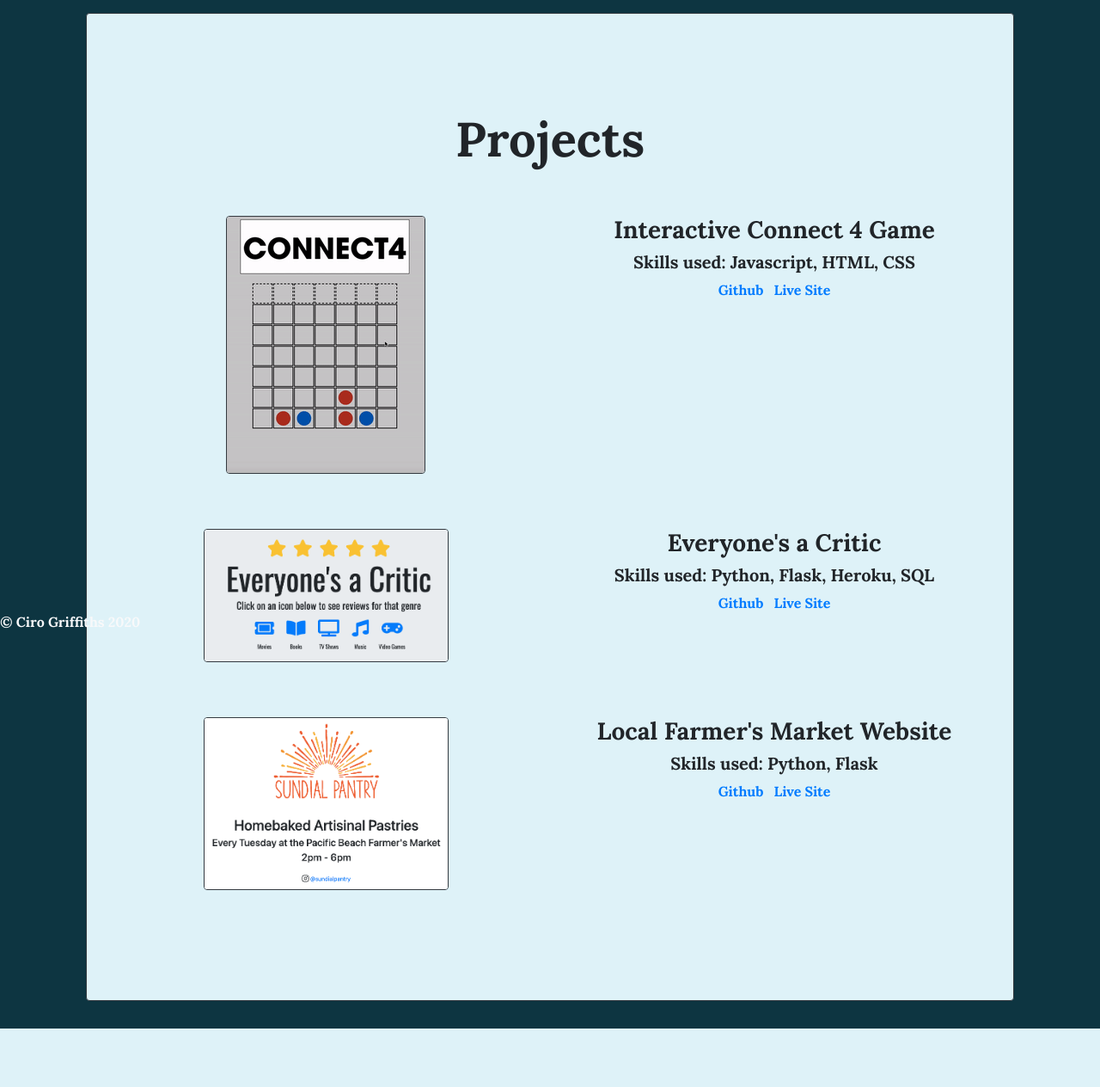
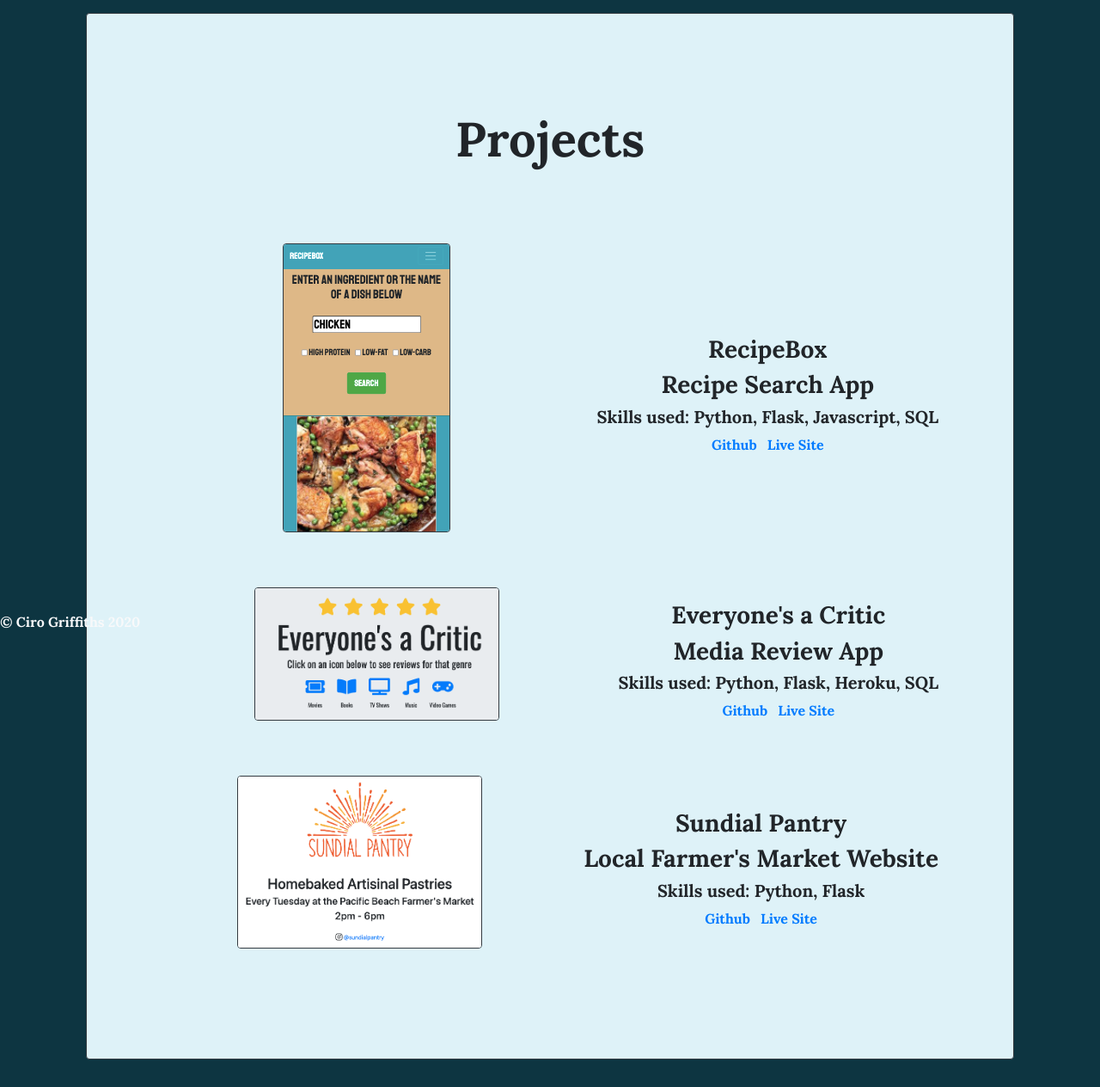
Before and after one commit to Ciro1690/Ciro1690.github.io, a Flask app: page /recent_work in a window 1280 px wide. Shown: the part 65-1329 px from the top of the page at 86% size. Before the commit the page ends 1261 px from the top, so only its background shows below. Run offline with Flask 2, Linux system fonts and the light colour scheme; some libraries are stand-ins or nearby versions.

Commit message:
updated projects

```diff
--- a/static/app.css
+++ b/static/app.css
@@ -33,7 +33,7 @@
   margin: auto;
 }
 
-#sundial, #blogly {
+#sundial, #blogly, #connect4, #recipebox {
   margin: auto;
   max-width: 285px;
 }
@@ -56,3 +56,12 @@
     height: 100%;
     width: 100%;
 }
+
+.vertical-center {
+  display: flex;
+  align-items: center;
+}
+
+.projects {
+  margin: 40px;
+}
--- a/templates/recent_work.html
+++ b/templates/recent_work.html
@@ -4,34 +4,44 @@
 <div id='jumbo' class='jumbotron border border-dark rounded'>
     <h1 class="display-4 text-center py-5">Projects</h1>
 
-    <div class="row text-center mb-5">
-        <a class="col" href="https://ciro1690.github.io/Connect4/" target="blank"><img class="border border-dark rounded mx-auto mb-3" src="../static/images/Connect4.gif" alt="Connect4"></a>
-        <div class="col align-middle">
-            <h3>Interactive Connect 4 Game</h3>
-            <h5>Skills used: Javascript, HTML, CSS</h5>
-            <a class="mr-2" href="https://github.com/Ciro1690/Connect4" target="blank">Github</a>
-            <a href="https://ciro1690.github.io/Connect4/" target="blank">Live Site</a>
+    <div class="row projects text-center mb-5">
+        <a class="col" href="https://recipebox-capstone.herokuapp.com/" target="blank"><img id="recipebox" class="border border-dark rounded mx-auto mb-3" src="../static/images/RecipeBox2.png" alt="RecipeBox"></a>
+        <div class="vertical-center">
+            <div class="col">
+                <h3>RecipeBox</h3>
+                <h3>Recipe Search App</h3>
+                <h5>Skills used: Python, Flask, Javascript, SQL</h5>
+                <a class="mr-2" href="https://github.com/Ciro1690/Capstone-1" target="blank">Github</a>
+                <a href="https://recipebox-capstone.herokuapp.com/" target="blank">Live Site</a>
+            </div>
         </div>
     </div>
 
-    <div class="row text-center mb-5">
+    <div class="row projects text-center mb-5">
         <a class="col" href="https://ciro-blog-app.herokuapp.com/" target="blank"><img id="blogly" class="border border-dark rounded mx-auto mb-3" src="../static/images/blogly.png" alt="Blogly"></a>
-        <div class="col align-middle">
+        <div class="vertical-center">
+            <div class="col">
                 <h3>Everyone's a Critic</h3>
+                <h3>Media Review App</h3>
                 <h5>Skills used: Python, Flask, Heroku, SQL</h5>
                 <a class="mr-2" href="https://github.com/Ciro1690/Blogly" target="blank">Github</a>
                 <a href="https://ciro-blog-app.herokuapp.com/" target="blank">Live Site</a>
             </div>
         </div>
+    </div>
 
-    <div class="row text-center mb-5">
+
+    <div class="row projects text-center mb-5">
         <a class="col" href="https://sundialpantry.herokuapp.com/" target="blank"><img id="sundial"
                 class="border border-dark rounded mx-auto mb-3" src="../static/images/sundial.png" alt="sundial"></a>
-        <div class="col align-middle">
+        <div class="vertical-center">
+            <div class="col">
+                <h3>Sundial Pantry</h3>
                 <h3>Local Farmer's Market Website</h3>
                 <h5>Skills used: Python, Flask</h5>
                 <a class="mr-2" href="https://github.com/Ciro1690/Sundialpantry" target="blank">Github</a>
                 <a href="https://sundialpantry.herokuapp.com/" target="blank">Live Site</a>
             </div>
         </div>
+    </div>
     {% endblock %}
```
Also changed, not shown: static/images/RecipeBox.png (added), static/images/RecipeBox2.png (added). Lines whose indentation alone changed are shown as unchanged.
